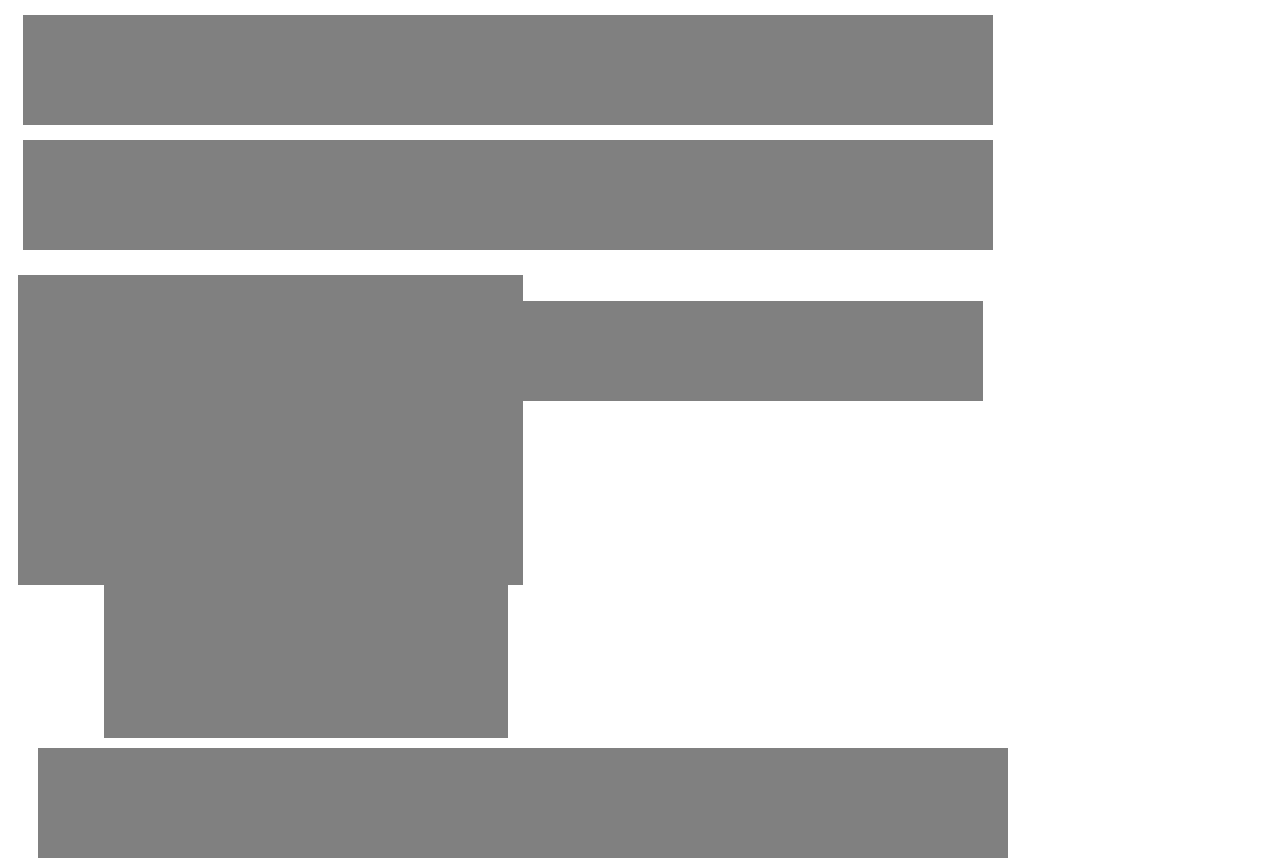
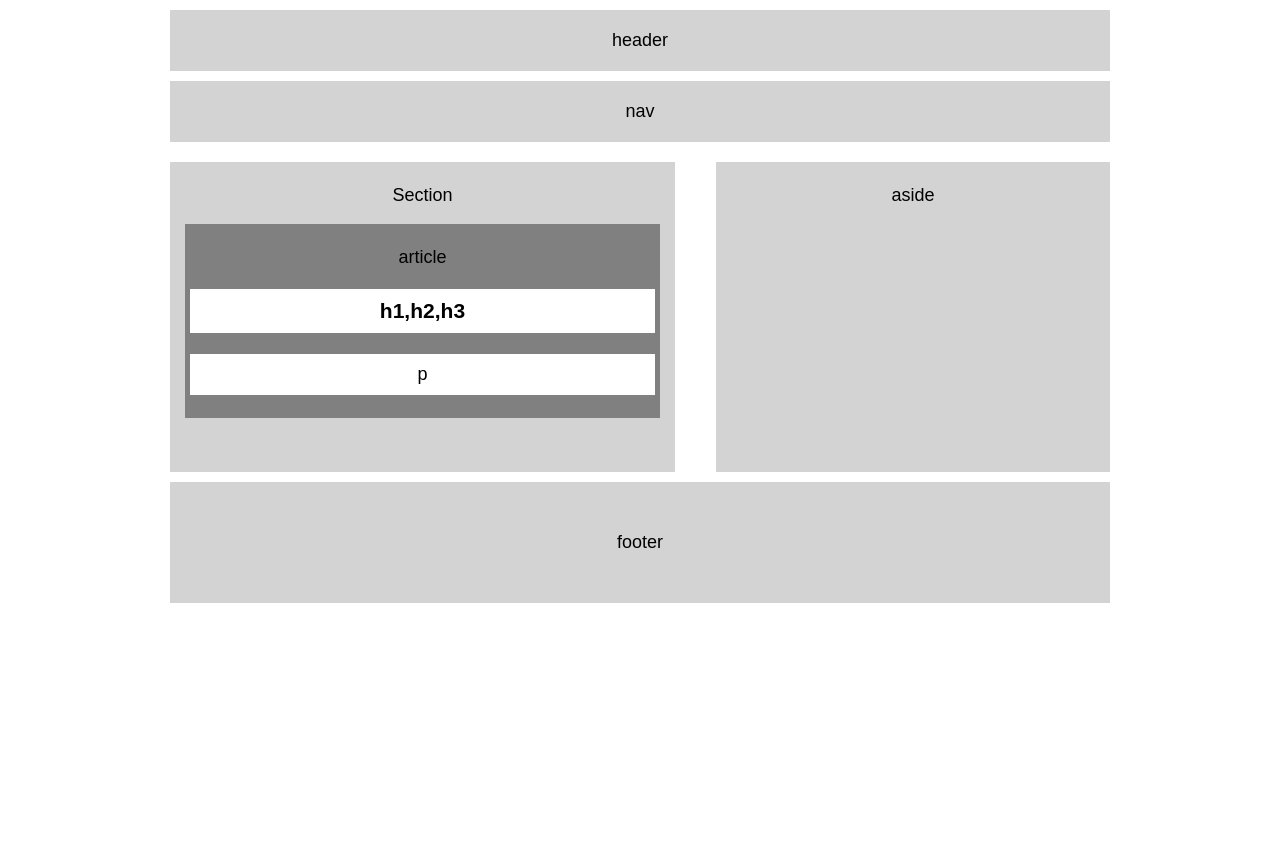
Before and after one commit to vkcgithub2019/HW-Wireframe, a plain HTML site: page index.html in a window 1280 px wide. After the commit the page ends 800 px from the top, so only its background shows below. Drawn offline with Linux system fonts and the light colour scheme.

Commit message:
working hw

```diff
--- a/index.html
+++ b/index.html
@@ -7,7 +7,6 @@
 
 
   <body>
-      <main>
         <div class="header">
                 <header>header</header>
         </div>
@@ -16,38 +15,34 @@
                 <nav>nav</nav>
         </div>
 
-        <div class="section">
-            <section>section
-                <div class="article">
+        <div>
+            <section>
+                <p>Section</p>
+                <article>
+                    <p>article</p>
+                    <h1>h1,h2,h3</h1>
+                    <p id="p">p</p>
+                </article>
 
-                    <article>
-                        color:
-                        <header>article</header>
-                        <h1>h1,h2,h3</h1>
-                        <p>p</p>
-                    </article>
-
-            </div>
 
 
             </section>
 
+            <aside>
+                <heading>
+                    <p>
+                        aside
+                    </p>
+                </heading>
+            </aside>
 
 
 
-
-        <div class="aside">
-                <aside>aside</aside>
         </div>
-
 
         <div class="footer">
             <footer>footer</footer>
         </div>
 
-
-     </main>
-
-
 </body>
 </html>
--- a/style.css
+++ b/style.css
@@ -4,14 +4,13 @@ body {
     color: '#777';
     background: '#777';
     font-size:'18px';
+    margin: 0 auto;
 }
 
 
 div {
-    width: 960px;
-    height:100px;
     border: 5px;
-    background-color: gray;
+    background-color: lightgray;
     font-size: 18px;
 }
 
@@ -19,29 +18,29 @@ div {
 
 
 .header {
-    width: 960px;
     background-color: 'ebebeb';
-    color: gray;
-    padding: 5px;
-    margin: 15px;
+    color: black;
+    padding: 20px;
+    margin: 10px;
     text-align: center;
-    background:'#ebebeb';
+    background:'lightgray';
 }
 
 .nav {
     background-color:'ebebeb';
-    color: gray;
-    padding: 5px;
-    margin: 15px;
+    color: black;
+    padding: 20px;
+    margin: 10px;
+
     text-align: center;
 }
 
-.section {
+section {
     width: 495px;
-   float:left;
+    float:left;
     height: 300px;
-    background-color: 'ebebeb';
-    color: gray;
+    background-color: lightgray;
+    color: black;
     padding: 5px;
     margin: 10px;
     text-align: center;
@@ -49,47 +48,51 @@ div {
 
 }
 
+aside {
+    display: block;
+    width: 40%;
+    float: right;
+    height: 300px;
+    background-color: lightgray;
+    color: black;
+    padding: 5px;
+    margin: 10px;
+    text-align: center;
+    }
+
+
 article {
-    color: '#ebebeb';
-    background: '#777';
-    width: 200px;
-    height: 50px;
+    color: black;
+    background: gray;
     padding: 5px;
     text-align: center;
+    margin: 10px;
 
 }
 
 
 
-h3 {
-    color: '#777';
-    background: '#ebebeb';
+h1 {
+    color: black;
+    background: white;
+    padding: 10px;
 }
 
-p {
-    color: '#777';
-    background: '#ebebeb';
+#p {
+    color: black;
+    background: white;
+    padding: 10px;
 }
 
-.aside {
-    width: 394px;
-    float:right;
-    height: 317px;
-    background-color: 'ebebeb';
-    color: gray;
-    padding: 5px;
-    margin: 10px;
-    text-align: center;
-
-    }
 
 
 
 .footer {
     background-color: 'ebebeb';
-    color: '#777';
-    padding: 5px;
-    margin: 15px;
+    color: black;
+    padding: 50px;
+    margin: 10px;
     text-align: center;
+
     clear: both;
         }
```
Also changed, not shown: Untitled-1.txt (added).
